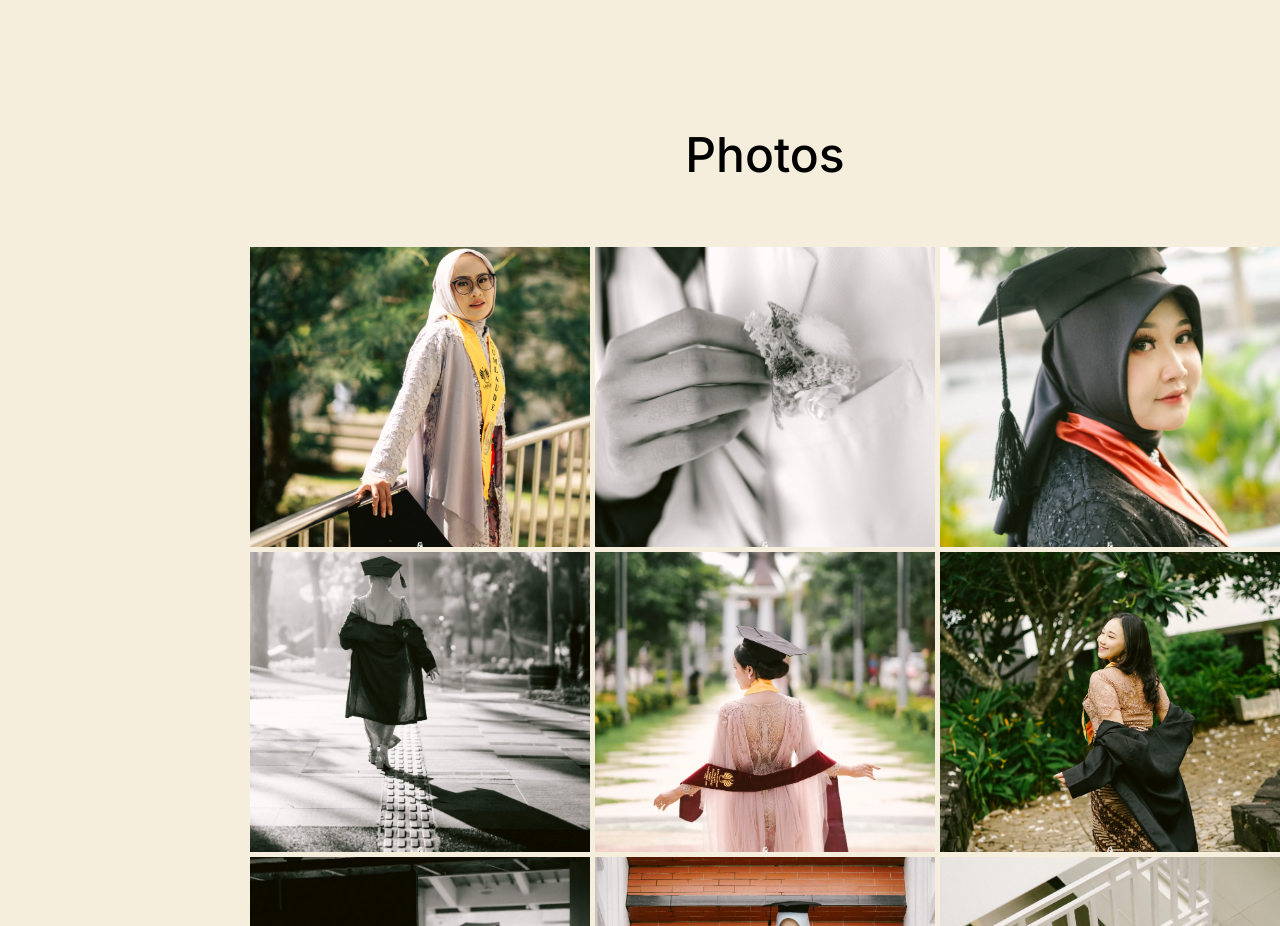
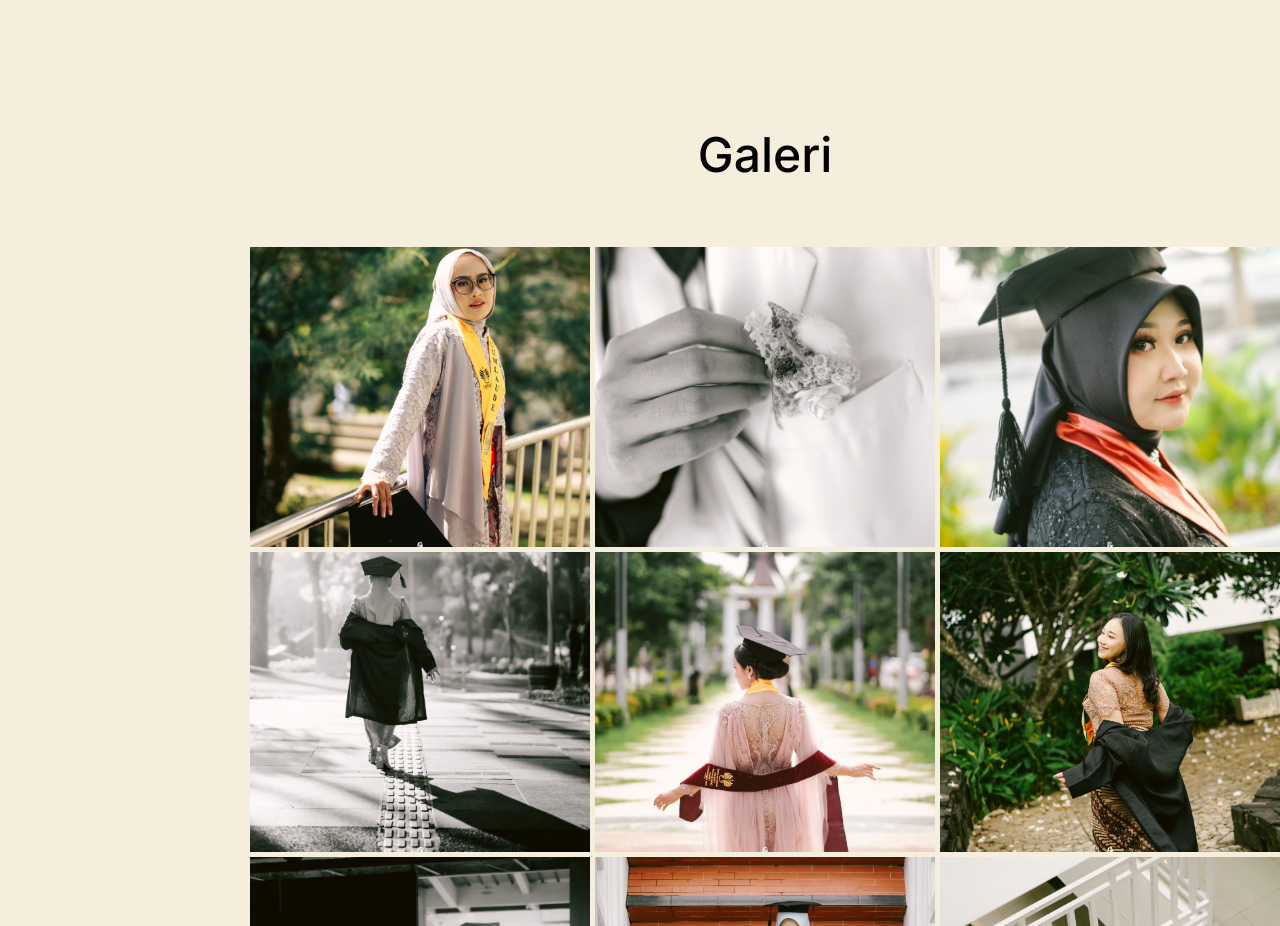
Before and after one commit to Mcpt01/Nirmana, a plain HTML site: page index.html in a window 1280 px wide. Shown: the part 2100-3026 px from the top of the page. Drawn offline with Linux system fonts and the light colour scheme; files whose address does not match are found by name.

Commit message:
Update index.html

```diff
--- a/index.html
+++ b/index.html
@@ -208,7 +208,7 @@
 
         <div class="row mb-3">
           <div class="col-12 text-center">
-            <h2 class="heading">Photos</h2>
+            <h2 class="heading">Galeri</h2>
           </div>
         </div>
 
```
